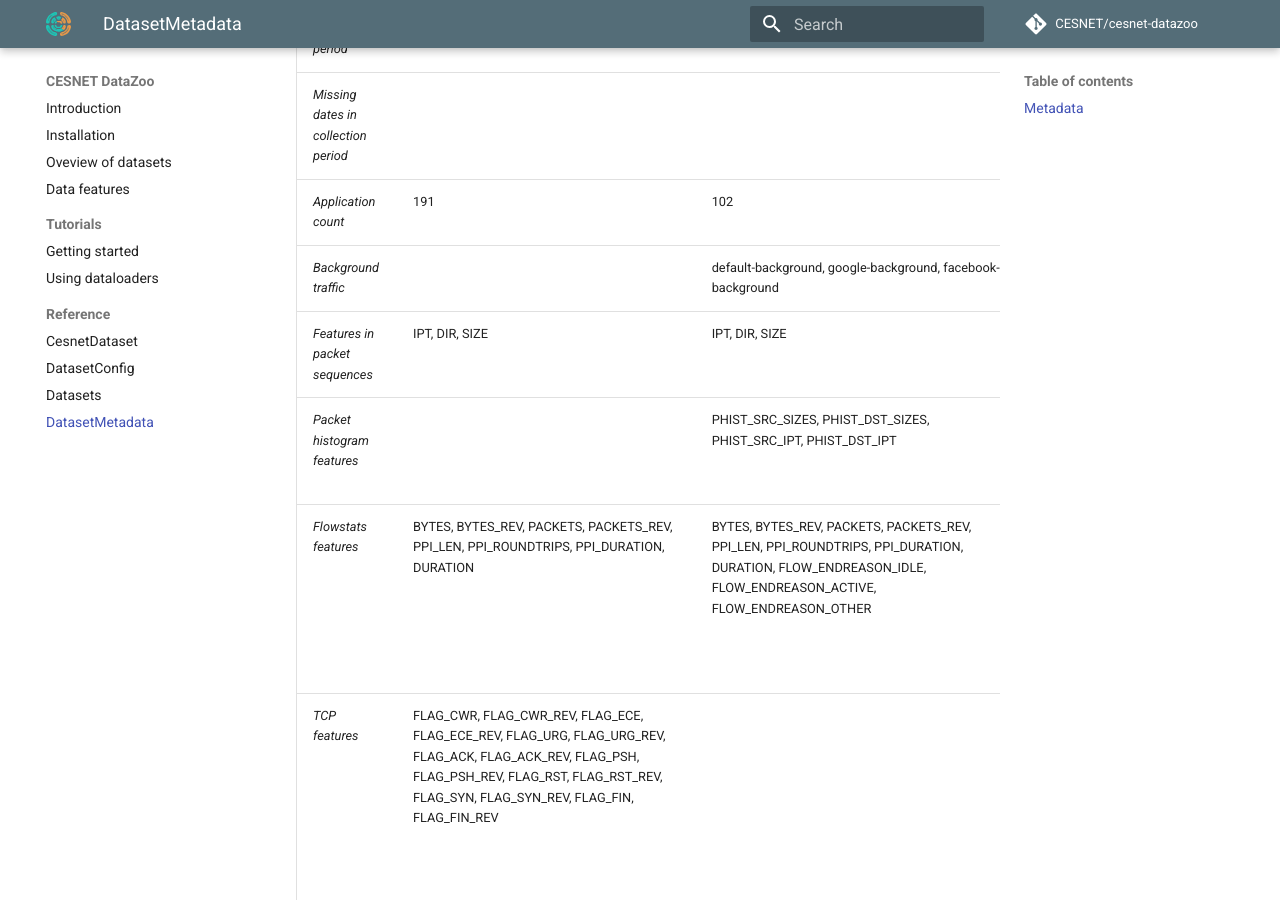
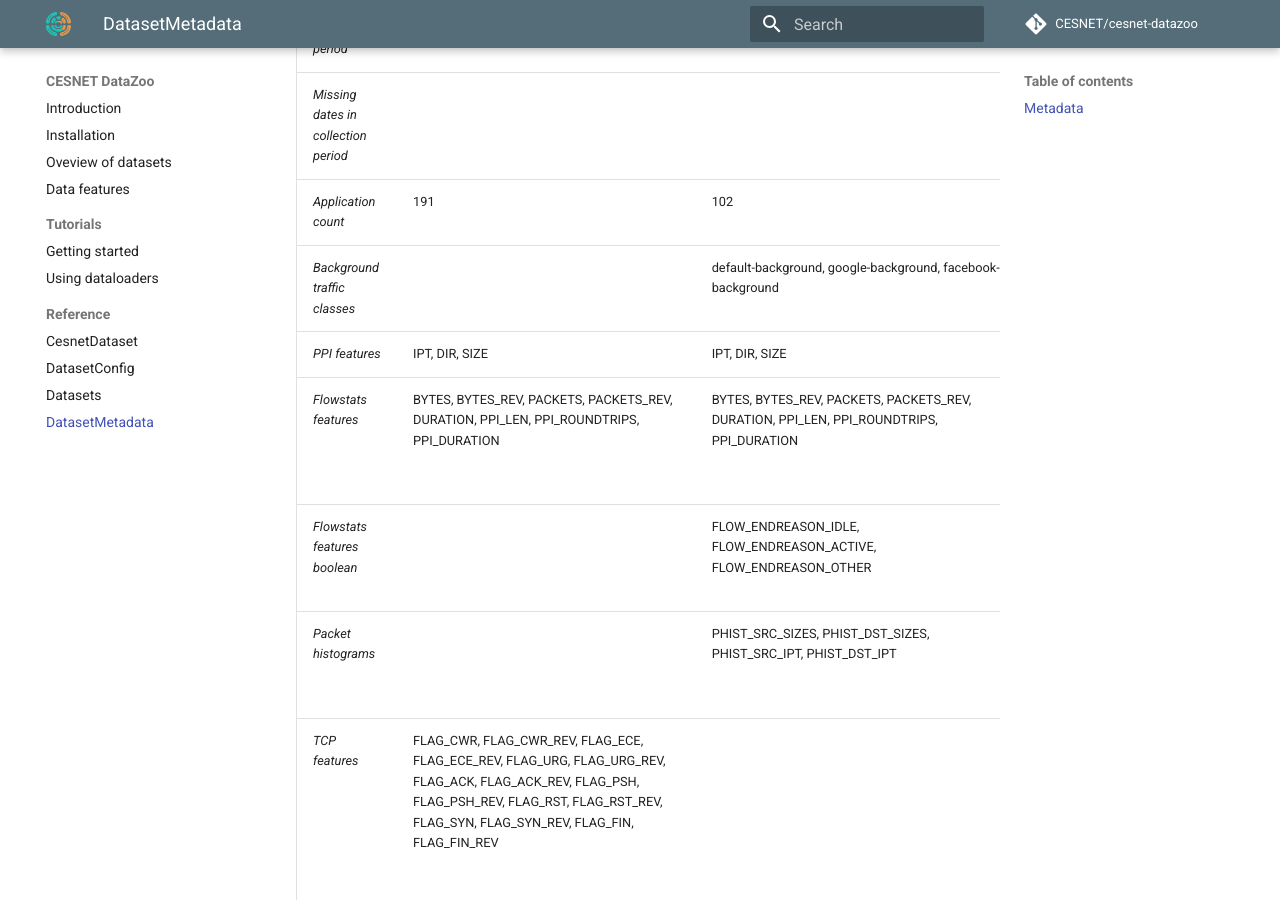
Before and after one commit to CESNET/cesnet-datazoo, an MkDocs documentation site: the page built from docs/dataset_metadata.md, in a window 1280 px wide and 900 px high, scrolled down 716 px. Built offline with MkDocs 1.6.1 and Material for MkDocs 9.7.7, drawn with Linux system fonts in a browser that asks for light colours; comment, search, counter and statistics services are not loaded.

Commit message:
Update docs

```diff
--- a/docs/dataset_metadata.md
+++ b/docs/dataset_metadata.md
@@ -3,23 +3,24 @@
 Each dataset class has its metadata available as a `DatasetMetadata` instance in the `metadata` attribute.
 
 ## Metadata
-| Name                               | CESNET-TLS22                                                                                                                                                                                   | CESNET-QUIC22                                                                                                                                             | CESNET-TLS-Year22                                                                                                                                                                              |
-| ---------------------------------- | ---------------------------------------------------------------------------------------------------------------------------------------------------------------------------------------------- | --------------------------------------------------------------------------------------------------------------------------------------------------------- | ---------------------------------------------------------------------------------------------------------------------------------------------------------------------------------------------- |
-| _Protocol_                           | TLS                                                                                                                                                                                            | QUIC                                                                                                                                                      | TLS                                                                                                                                                                                            |
-| _Published in_                       | 2022                                                                                                                                                                                           | 2023                                                                                                                                                      | 2023                                                                                                                                                                                           |
-| _Collected in_                       | 2021                                                                                                                                                                                           | 2022                                                                                                                                                      | 2022                                                                                                                                                                                           |
-| _Collection duration_                | 2 weeks                                                                                                                                                                                        | 4 weeks                                                                                                                                                   | 1 year                                                                                                                                                                                         |
-| _Available samples_                  | 141720670                                                                                                                                                                                      | 153226273                                                                                                                                                 | 507739073                                                                                                                                                                                      |
-| _Available dataset sizes_            | XS, S, M, L                                                                                                                                                                                    | XS, S, M, L                                                                                                                                               | XS, S, M, L                                                                                                                                                                                    |
-| _Collection period_                  | 4.10.2021 - 17.10.2021                                                                                                                                                                         | 31.10.2022 - 27.11.2022                                                                                                                                   | 1.1.2022 - 31.12.2022                                                                                                                                                                          |
-| _Missing dates in collection period_ |                                                                                                                                                                                                |                                                                                                                                                           | 20220128, 20220129, 20220130, 20221212, 20221213, 20221229, 20221230, 20221231                                                                                                                 |
-| _Application count_                  | 191                                                                                                                                                                                            | 102                                                                                                                                                       | 180                                                                                                                                                                                            |
-| _Background traffic_                 |                                                                                                                                                                                                | default-background, google-background, facebook-background                                                                                                |                                                                                                                                                                                                |
-| _Features in packet sequences_       | IPT, DIR, SIZE                                                                                                                                                                                 | IPT, DIR, SIZE                                                                                                                                            | IPT, DIR, SIZE, PUSH_FLAG                                                                                                                                                                      |
-| _Packet histogram features_          |                                                                                                                                                                                                | PHIST_SRC_SIZES, PHIST_DST_SIZES, PHIST_SRC_IPT, PHIST_DST_IPT                                                                                            | PHIST_SRC_SIZES, PHIST_DST_SIZES, PHIST_SRC_IPT, PHIST_DST_IPT                                                                                                                                 |
-| _Flowstats features_                 | BYTES, BYTES_REV, PACKETS, PACKETS_REV, PPI_LEN, PPI_ROUNDTRIPS, PPI_DURATION, DURATION                                                                                                        | BYTES, BYTES_REV, PACKETS, PACKETS_REV, PPI_LEN, PPI_ROUNDTRIPS, PPI_DURATION, DURATION, FLOW_ENDREASON_IDLE, FLOW_ENDREASON_ACTIVE, FLOW_ENDREASON_OTHER | BYTES, BYTES_REV, PACKETS, PACKETS_REV, PPI_LEN, PPI_ROUNDTRIPS, PPI_DURATION, DURATION, FLOW_ENDREASON_IDLE, FLOW_ENDREASON_ACTIVE, FLOW_ENDREASON_END, FLOW_ENDREASON_OTHER                  |
-| _TCP features_                       | FLAG_CWR, FLAG_CWR_REV, FLAG_ECE, FLAG_ECE_REV, FLAG_URG, FLAG_URG_REV, FLAG_ACK, FLAG_ACK_REV, FLAG_PSH, FLAG_PSH_REV, FLAG_RST, FLAG_RST_REV, FLAG_SYN, FLAG_SYN_REV, FLAG_FIN, FLAG_FIN_REV |                                                                                                                                                           | FLAG_CWR, FLAG_CWR_REV, FLAG_ECE, FLAG_ECE_REV, FLAG_URG, FLAG_URG_REV, FLAG_ACK, FLAG_ACK_REV, FLAG_PSH, FLAG_PSH_REV, FLAG_RST, FLAG_RST_REV, FLAG_SYN, FLAG_SYN_REV, FLAG_FIN, FLAG_FIN_REV |
-| _Other fields_                       | ID                                                                                                                                                                                             | ID, SRC_IP, DST_IP, DST_ASN, SRC_PORT, DST_PORT, PROTOCOL, QUIC_VERSION, QUIC_SNI, QUIC_USERAGENT, TIME_FIRST, TIME_LAST                                  | ID, SRC_IP, DST_IP, DST_ASN, DST_PORT, PROTOCOL, TLS_SNI, TLS_JA3, TIME_FIRST, TIME_LAST                                                                                                       |
-| _Cite_                               | [https://doi.org/10.1016/j.comnet.2022.109467](https://doi.org/10.1016/j.comnet.2022.109467)                                                                                                   | [https://doi.org/10.1016/j.dib.2023.108888](https://doi.org/10.1016/j.dib.2023.108888)                                                                    |                                                                                                                                                                                                |
-| _Zenodo URL_                         | [https://zenodo.org/record/7965515](https://zenodo.org/record/7965515)                                                                                                                         | [https://zenodo.org/record/7963302](https://zenodo.org/record/7963302)                                                                                    |                                                                                                                                                                                                |
-| _Related papers_                     |                                                                                                                                                                                                | [https://doi.org/10.23919/TMA58422.2023.10199052](https://doi.org/10.23919/TMA58422.2023.10199052)                                                        |                                                                                                                                                                                                |
+| Name                                 | CESNET-TLS22                                                                                                                                                                                     | CESNET-QUIC22                                                                                                              | CESNET-TLS-Year22                                                                                                                                                                                |
+|--------------------------------------|--------------------------------------------------------------------------------------------------------------------------------------------------------------------------------------------------|----------------------------------------------------------------------------------------------------------------------------|--------------------------------------------------------------------------------------------------------------------------------------------------------------------------------------------------|
+| _Protocol_                           | TLS                                                                                                                                                                                              | QUIC                                                                                                                       | TLS                                                                                                                                                                                              |
+| _Published in_                       | 2022                                                                                                                                                                                             | 2023                                                                                                                       | 2023                                                                                                                                                                                             |
+| _Collected in_                       | 2021                                                                                                                                                                                             | 2022                                                                                                                       | 2022                                                                                                                                                                                             |
+| _Collection duration_                | 2 weeks                                                                                                                                                                                          | 4 weeks                                                                                                                    | 1 year                                                                                                                                                                                           |
+| _Available samples_                  | 141720670                                                                                                                                                                                        | 153226273                                                                                                                  | 507739073                                                                                                                                                                                        |
+| _Available dataset sizes_            | XS, S, M, L                                                                                                                                                                                      | XS, S, M, L                                                                                                                | XS, S, M, L                                                                                                                                                                                      |
+| _Collection period_                  | 4.10.2021 - 17.10.2021                                                                                                                                                                           | 31.10.2022 - 27.11.2022                                                                                                    | 1.1.2022 - 31.12.2022                                                                                                                                                                            |
+| _Missing dates in collection period_ |                                                                                                                                                                                                  |                                                                                                                            | 20220128, 20220129, 20220130, 20221212, 20221213, 20221229, 20221230, 20221231                                                                                                                   |
+| _Application count_                  | 191                                                                                                                                                                                              | 102                                                                                                                        | 180                                                                                                                                                                                              |
+| _Background traffic classes_         |                                                                                                                                                                                                  | default-background, google-background, facebook-background                                                                 |                                                                                                                                                                                                  |
+| _PPI features_                       | IPT, DIR, SIZE                                                                                                                                                                                   | IPT, DIR, SIZE                                                                                                             | IPT, DIR, SIZE, PUSH_FLAG                                                                                                                                                                        |
+| _Flowstats features_                 | BYTES, BYTES_REV, PACKETS, PACKETS_REV, DURATION, PPI_LEN, PPI_ROUNDTRIPS, PPI_DURATION                                                                                                          | BYTES, BYTES_REV, PACKETS, PACKETS_REV, DURATION, PPI_LEN, PPI_ROUNDTRIPS, PPI_DURATION                                    | BYTES, BYTES_REV, PACKETS, PACKETS_REV, DURATION, PPI_LEN, PPI_ROUNDTRIPS, PPI_DURATION                                                                                                          |
+| _Flowstats features boolean_         |                                                                                                                                                                                                  | FLOW_ENDREASON_IDLE, FLOW_ENDREASON_ACTIVE, FLOW_ENDREASON_OTHER                                                           | FLOW_ENDREASON_IDLE, FLOW_ENDREASON_ACTIVE, FLOW_ENDREASON_END, FLOW_ENDREASON_OTHER                                                                                                             |
+| _Packet histograms_                  |                                                                                                                                                                                                  | PHIST_SRC_SIZES, PHIST_DST_SIZES, PHIST_SRC_IPT, PHIST_DST_IPT                                                             | PHIST_SRC_SIZES, PHIST_DST_SIZES, PHIST_SRC_IPT, PHIST_DST_IPT                                                                                                                                   |
+| _TCP features_                       | FLAG_CWR, FLAG_CWR_REV, FLAG_ECE, FLAG_ECE_REV, FLAG_URG, FLAG_URG_REV, FLAG_ACK, FLAG_ACK_REV, FLAG_PSH, FLAG_PSH_REV, FLAG_RST, FLAG_RST_REV, FLAG_SYN, FLAG_SYN_REV, FLAG_FIN, FLAG_FIN_REV   |                                                                                                                            | FLAG_CWR, FLAG_CWR_REV, FLAG_ECE, FLAG_ECE_REV, FLAG_URG, FLAG_URG_REV, FLAG_ACK, FLAG_ACK_REV, FLAG_PSH, FLAG_PSH_REV, FLAG_RST, FLAG_RST_REV, FLAG_SYN, FLAG_SYN_REV, FLAG_FIN, FLAG_FIN_REV   |
+| _Other fields_                       | ID                                                                                                                                                                                               | ID, SRC_IP, DST_IP, DST_ASN, SRC_PORT, DST_PORT, PROTOCOL, QUIC_VERSION, QUIC_SNI, QUIC_USERAGENT, TIME_FIRST, TIME_LAST   | ID, SRC_IP, DST_IP, DST_ASN, DST_PORT, PROTOCOL, TLS_SNI, TLS_JA3, TIME_FIRST, TIME_LAST                                                                                                         |
+| _Cite_                               | [https://doi.org/10.1016/j.comnet.2022.109467](https://doi.org/10.1016/j.comnet.2022.109467)                                                                                                     | [https://doi.org/10.1016/j.dib.2023.108888](https://doi.org/10.1016/j.dib.2023.108888)                                     |                                                                                                                                                                                                  |
+| _Zenodo URL_                         | [https://zenodo.org/record/7965515](https://zenodo.org/record/7965515)                                                                                                                           | [https://zenodo.org/record/7963302](https://zenodo.org/record/7963302)                                                     |                                                                                                                                                                                                  |
+| _Related papers_                     |                                                                                                                                                                                                  | [https://doi.org/10.23919/TMA58422.2023.10199052](https://doi.org/10.23919/TMA58422.2023.10199052)                         |                                                                                                                                                                                                  |
```
Also changed, not shown: docs/dataloaders.md (+2 -2 lines), docs/reference_dataset_config.md (+0 -10 lines), 4 other files.
